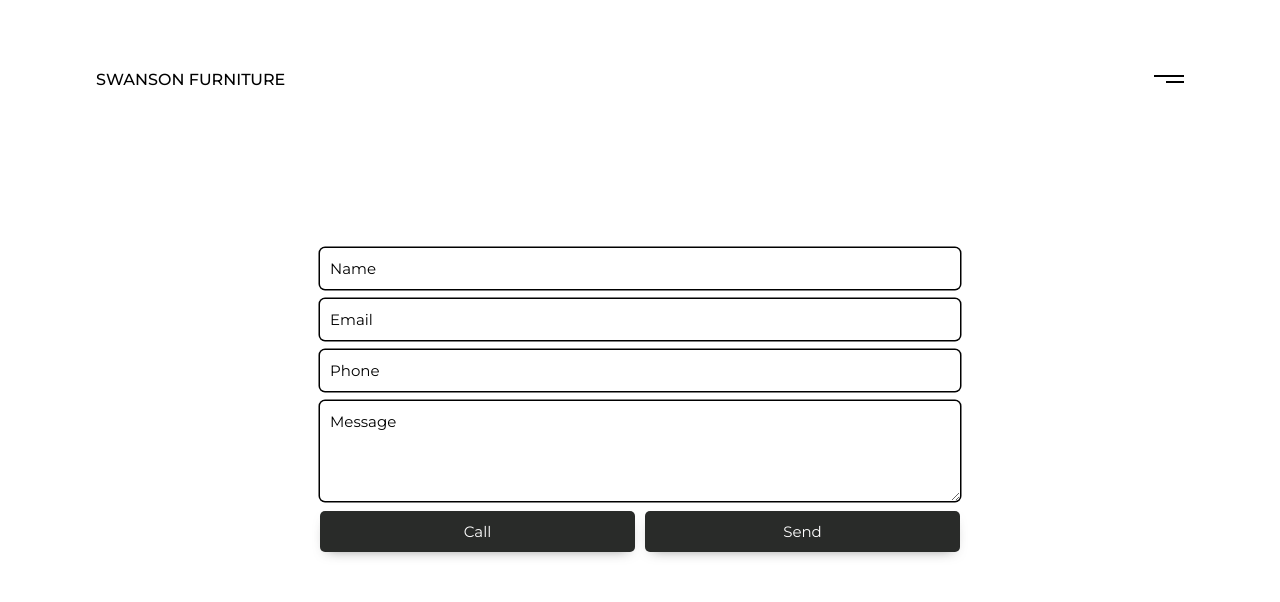
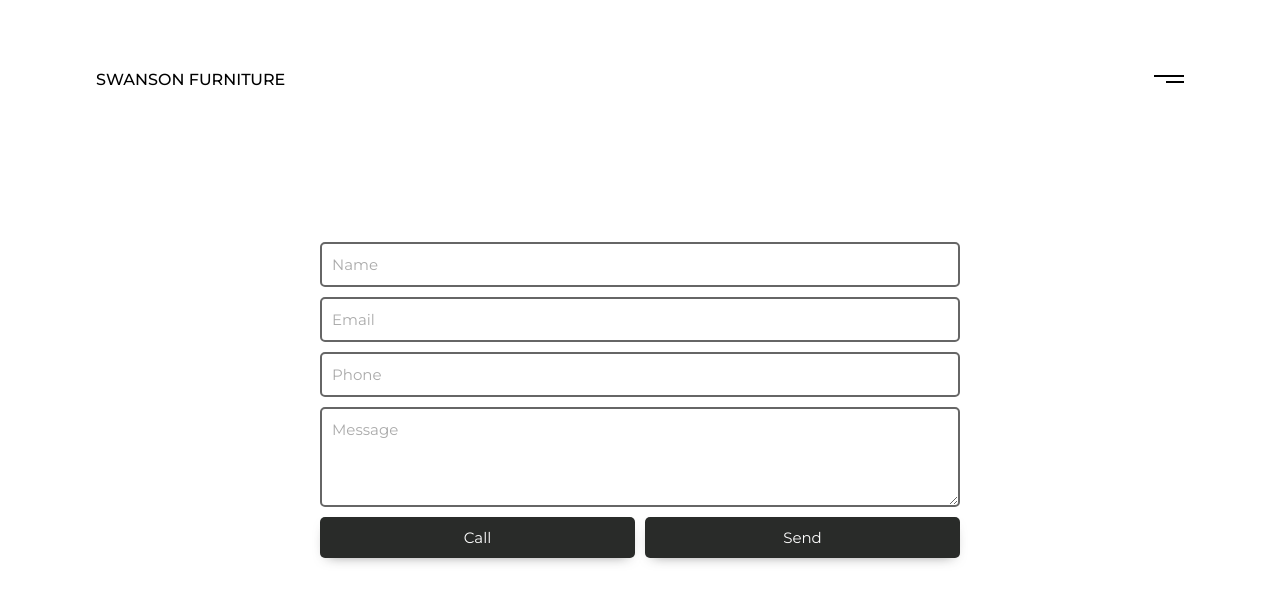
Before and after one commit to KeilerSwanson/Swanson-Furniture, a Next.js app in the folder app/: page /contact in a window 1280 px wide. Shown: the top 602 px of the page. Built offline with nearby package versions, Linux system fonts and the light colour scheme.

Commit message:
Indicate invalid contact form input

```diff
--- a/app/pages/contact.js
+++ b/app/pages/contact.js
@@ -18,10 +18,16 @@ export default function Contact() {
 	}
 
 	function isValidForm(...inputs) {
+		let errorCount = 0
 		for (let i = 0; i < inputs.length; i++) {
-			if (inputs[i].value.length === 0) return false
+			if (inputs[i].value.length === 0) {
+				inputs[i].style.cssText = `border-left: solid 2px var(--red-1);`
+				errorCount += 1
+			} else {
+				inputs[i].style.cssText = 'border-left: solid 2px black;'
+			}
 		}
-		return true
+		return (errorCount === 0)
 	}
 
 	async function submitForm(e) {
--- a/app/styles/base.scss
+++ b/app/styles/base.scss
@@ -2,7 +2,6 @@
 @import url('https://fonts.googleapis.com/css2?family=Montserrat:wght@100;200;300;400;500;600;700;800;900&Inter:wght@200;300;400;500&display=swap');
 
 :root {
-  // font-family: 'Montserrat', sans-serif;
 	box-sizing: border-box;
   font-size: 10px;
   // Transitions
@@ -18,6 +17,7 @@
   --dark-1: rgb(170, 170, 170);
   --dark-2: #666;
   --dark-3: #292b29;
+  --red-1: rgb(233, 64, 41);
   // Opacity
   --opac-1: .5;
   --opac-2: .75;
--- a/app/styles/contact.module.scss
+++ b/app/styles/contact.module.scss
@@ -38,14 +38,20 @@
 	width: 100%;
 	padding: 1rem;
 	color: black;
-	box-shadow: var(--shad-border);
+	// box-shadow: var(--shad-border);
+	border: solid 2px var(--dark-2);
 	border-radius: .5rem;
 	transition: var(--trans-1);
 }
 
+// .input:valid {
+// 	border: solid 2px green;
+// }
+
 .input::placeholder, .message::placeholder {
-	color: black;
+	color: var(--dark-1);
 	@include typography.copy;
+	font-weight: 400;
 }
 
 .name, .email, .phone {
```
